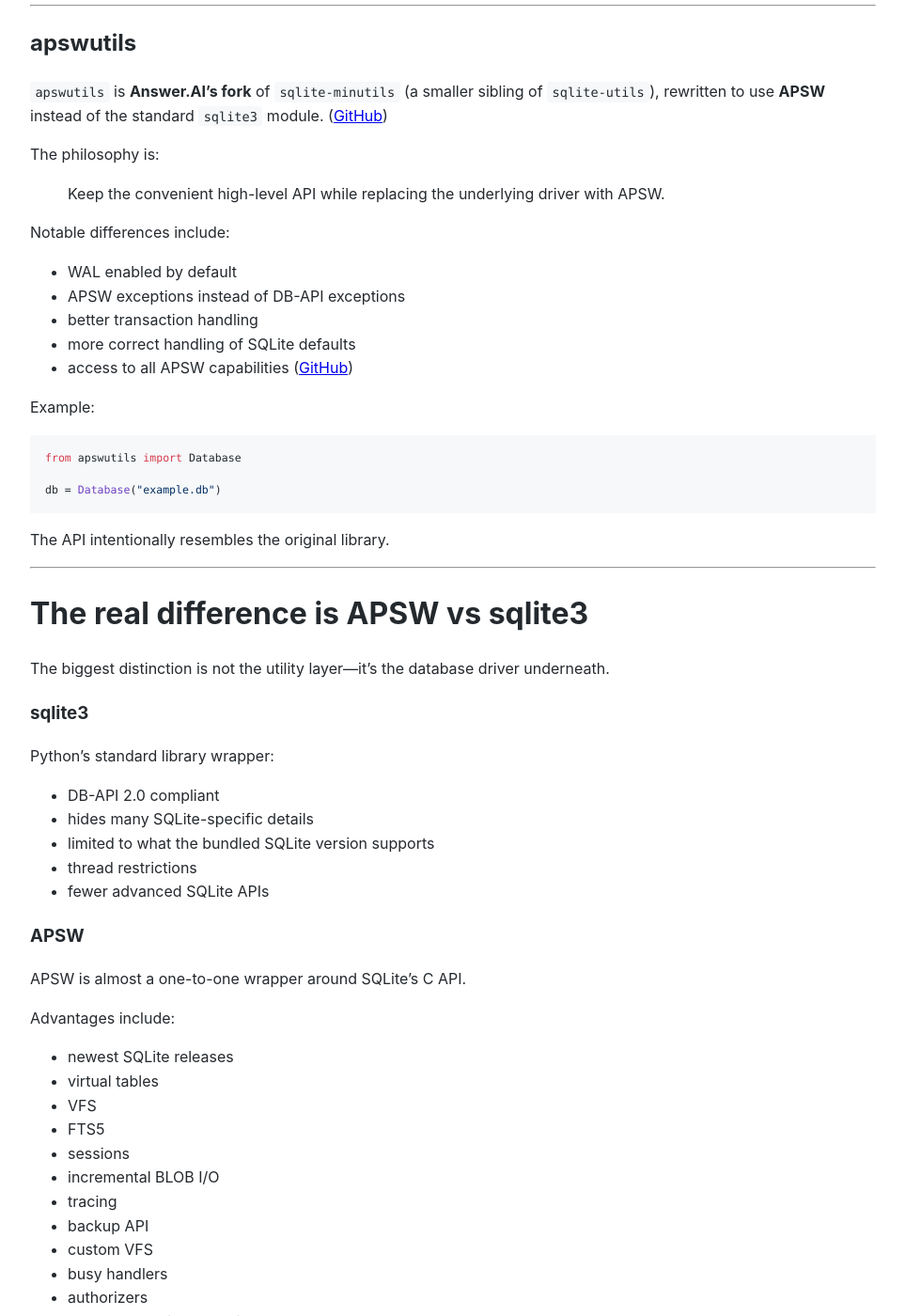
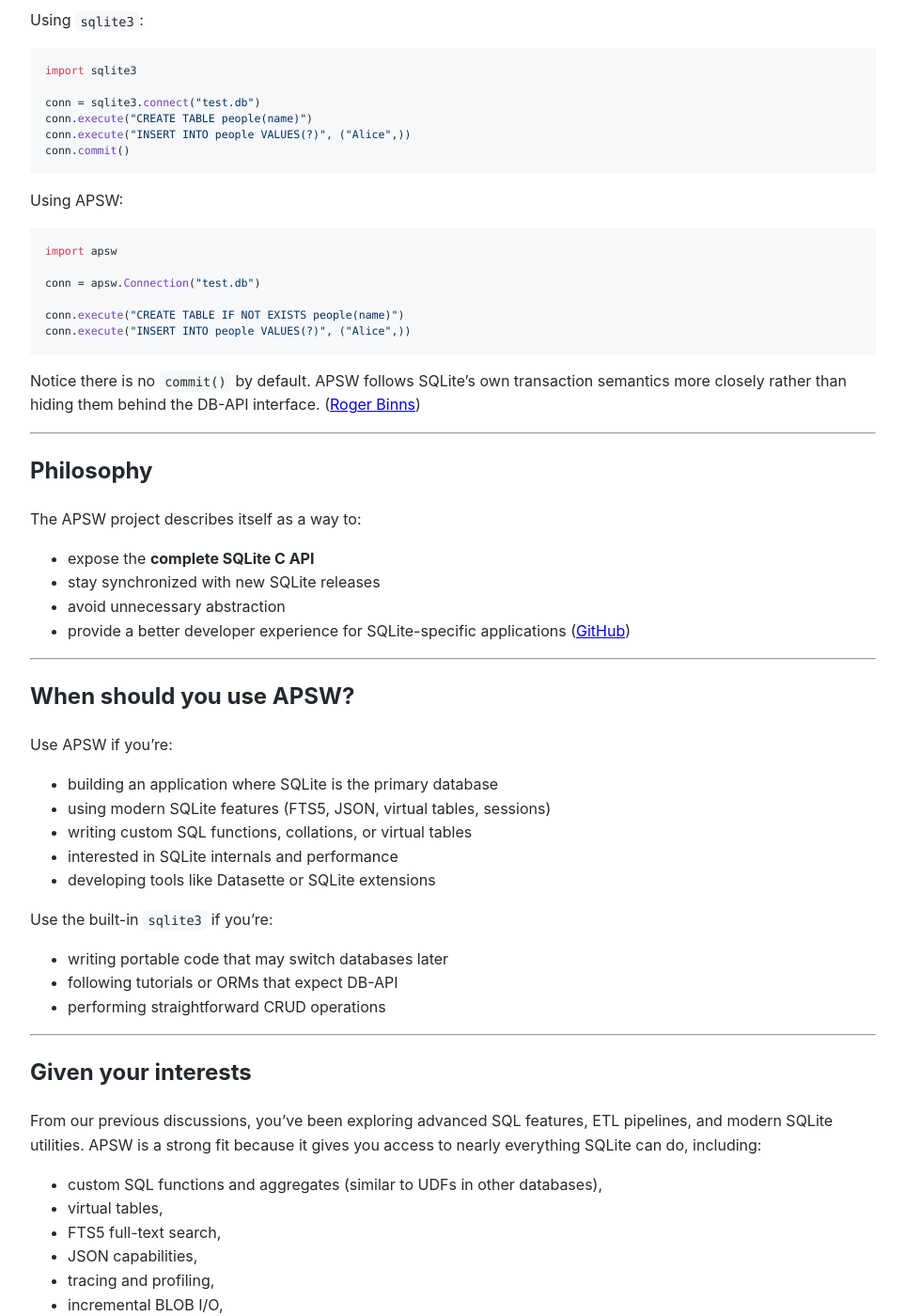
Before and after one commit to Michael-Lubinsky/michael-lubinsky.github.com, a Jekyll site: the page built from sqlite/sqlite.md, in a window 1280 px wide and 1400 px high, scrolled down 1409 px. Shown: the whole window at 94% size, without its empty margins (158-1121 px from the left). Built offline with Jekyll 4.4.1, drawn with Linux system fonts in a browser that asks for light colours; our own code applies the rules of GitHub Pages for plain Markdown files; some of the changed text lies outside the part shown.

Commit message:
Update sqlite.md

````diff
--- a/sqlite/sqlite.md
+++ b/sqlite/sqlite.md
@@ -7,6 +7,127 @@
 It provides an extensive set of higher-level operations on top of Python’s default sqlite3 package, including support for complex table transformations, automatic table creation from JSON data and a whole lot more.
 
 <https://answerdotai.github.io/apswutils/> another Python Lib for working with SQLite
+
+**APSW** stands for **Another Python SQLite Wrapper**. It is a Python library by Roger Binns that provides an extremely thin wrapper around the **native SQLite C API**. Rather than hiding SQLite behind the standard Python DB-API abstraction, APSW exposes almost all of SQLite's functionality directly to Python. ([GitHub][1])
+
+## Why does APSW exist?
+
+Python already ships with the built-in `sqlite3` module:
+
+```python
+import sqlite3
+```
+
+However, `sqlite3` was designed to conform to the generic **DB-API 2.0** specification, making it look similar to drivers for PostgreSQL, MySQL, Oracle, etc.
+
+APSW takes a different approach:
+
+> "SQLite is unique, so Python should expose SQLite as it really is."
+
+It maps the SQLite C API almost one-to-one into Python. ([Debian Packages][2])
+
+---
+
+## What does APSW provide?
+
+Besides basic SQL execution, APSW exposes advanced SQLite features that are unavailable or limited in `sqlite3`:
+
+| Feature               | sqlite3                   | APSW                     |
+| --------------------- | ------------------------- | ------------------------ |
+| Latest SQLite release | Sometimes behind          | ✅ Usually current        |
+| Virtual Tables        | Limited                   | ✅ Full support           |
+| FTS5                  | Partial                   | ✅ Full                   |
+| JSON functions        | Depends on bundled SQLite | ✅ Current SQLite support |
+| Session extension     | ❌                         | ✅                        |
+| Backup API            | Limited                   | ✅                        |
+| Blob streaming        | Basic                     | ✅ Full                   |
+| Authorizer callbacks  | ❌                         | ✅                        |
+| Progress handlers     | Limited                   | ✅                        |
+| Update hooks          | ❌                         | ✅                        |
+| Commit/Rollback hooks | ❌                         | ✅                        |
+| Custom VFS            | ❌                         | ✅                        |
+| Tracing               | Basic                     | ✅ Extensive              |
+
+([Roger Binns][3])
+
+---
+
+## Example
+
+Using `sqlite3`:
+
+```python
+import sqlite3
+
+conn = sqlite3.connect("test.db")
+conn.execute("CREATE TABLE people(name)")
+conn.execute("INSERT INTO people VALUES(?)", ("Alice",))
+conn.commit()
+```
+
+Using APSW:
+
+```python
+import apsw
+
+conn = apsw.Connection("test.db")
+
+conn.execute("CREATE TABLE IF NOT EXISTS people(name)")
+conn.execute("INSERT INTO people VALUES(?)", ("Alice",))
+```
+
+Notice there is no `commit()` by default. APSW follows SQLite's own transaction semantics more closely rather than hiding them behind the DB-API interface. ([Roger Binns][3])
+
+---
+
+## Philosophy
+
+The APSW project describes itself as a way to:
+
+* expose the **complete SQLite C API**
+* stay synchronized with new SQLite releases
+* avoid unnecessary abstraction
+* provide a better developer experience for SQLite-specific applications ([GitHub][1])
+
+---
+
+## When should you use APSW?
+
+Use APSW if you're:
+
+* building an application where SQLite is the primary database
+* using modern SQLite features (FTS5, JSON, virtual tables, sessions)
+* writing custom SQL functions, collations, or virtual tables
+* interested in SQLite internals and performance
+* developing tools like Datasette or SQLite extensions
+
+Use the built-in `sqlite3` if you're:
+
+* writing portable code that may switch databases later
+* following tutorials or ORMs that expect DB-API
+* performing straightforward CRUD operations
+
+---
+
+## Given your interests
+
+From our previous discussions, you've been exploring advanced SQL features, ETL pipelines, and modern SQLite utilities. APSW is a strong fit because it gives you access to nearly everything SQLite can do, including:
+
+* custom SQL functions and aggregates (similar to UDFs in other databases),
+* virtual tables,
+* FTS5 full-text search,
+* JSON capabilities,
+* tracing and profiling,
+* incremental BLOB I/O,
+* and extensions such as Sessions and CARRAY.
+
+Those capabilities are particularly valuable if you're treating SQLite as an embedded analytical database rather than just a lightweight file-based store.
+
+[1]: https://github.com/rogerbinns/apsw?utm_source=chatgpt.com "rogerbinns/apsw: Another Python SQLite wrapper"
+[2]: https://packages.debian.org/sid/python-apsw-doc?utm_source=chatgpt.com "Details of package python-apsw-doc in sid"
+[3]: https://rogerbinns.github.io/apsw/index.html?utm_source=chatgpt.com "APSW 3.53.2.0 documentation"
+
+
 
 Although the names are similar, these libraries have different goals and different foundations.
 
````
